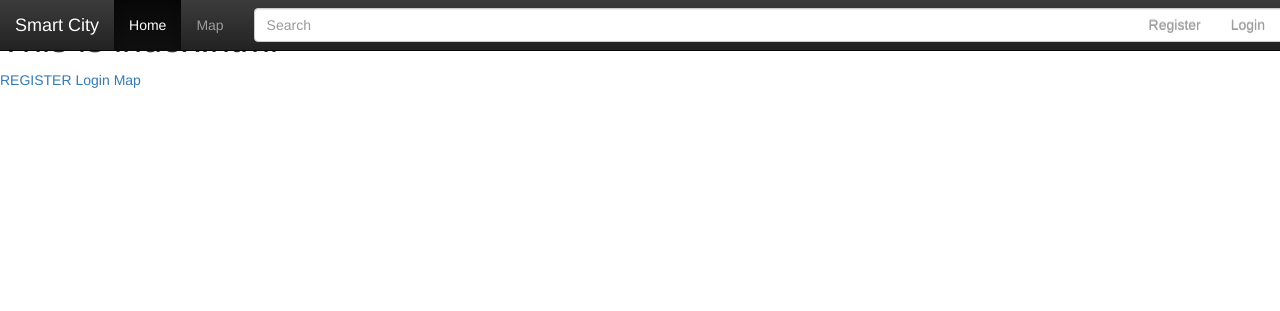
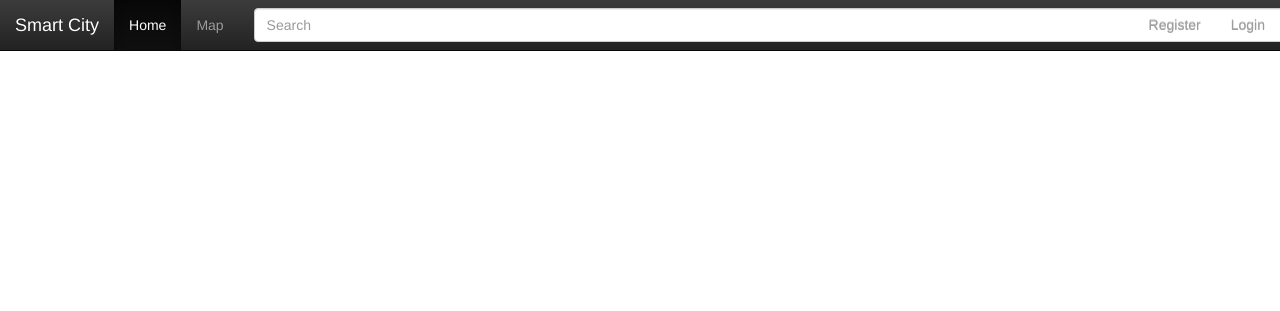
Before and after one commit to TotallyMelvin/Smart-City-Project, a Django app: page /home/ in a window 1280 px wide. Shown: the top 311 px of the page. Run offline with Django 3.2, Linux system fonts and the light colour scheme; some libraries are stand-ins or nearby versions.

Commit message:
Added some lines

```diff
--- a/home/templates/personal/index.html
+++ b/home/templates/personal/index.html
@@ -4,8 +4,16 @@
 <!-- include the navBar. Change navBar at navBar.html -->
 {% include 'personal/navBar.html' %}
 <!-- Body -->
-<h1> This is index.html</h1>
+
+<!--<h1> This is index.html</h1>
 <a href="templates/personal/register.html">REGISTER</a>
 <a href="templates/personal/login.html">Login</a>
-<a href="templates/personal/map.html">Map</a>
+<a href="templates/personal/map.html">Map</a>-->\
+
+<div class = 'info'>
+</div>
+
+<div class = 'loginHome'>
+
+</div>
 {% endblock %}
--- /dev/null
+++ b/home/templates/personal/indexPage.css
@@ -0,0 +1,5 @@
+.info{
+    width: 50%;
+    position: relative;
+    border-style: dashed;
+}
--- a/home/templates/personal/template.html
+++ b/home/templates/personal/template.html
@@ -10,6 +10,8 @@
 <!-- Latest compiled and minified JavaScript -->
 <script src="https://maxcdn.bootstrapcdn.com/bootstrap/3.3.7/js/bootstrap.min.js" integrity="sha384-Tc5IQib027qvyjSMfHjOMaLkfuWVxZxUPnCJA7l2mCWNIpG9mGCD8wGNIcPD7Txa" crossorigin="anonymous"></script>
 
+        <link rel="stylesheet" href="indexPage.css">
+
         <!-- Title of page -->
         <title> Smart City</title>
     </head>
```
